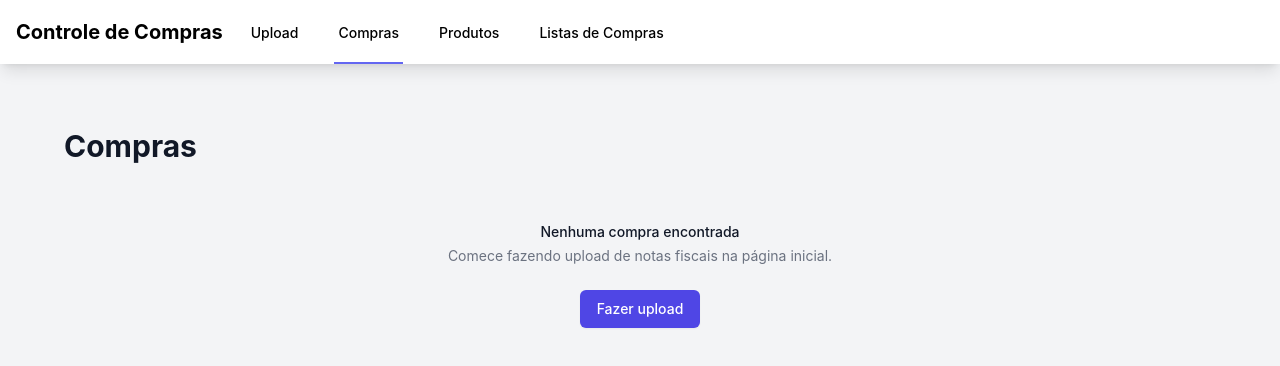
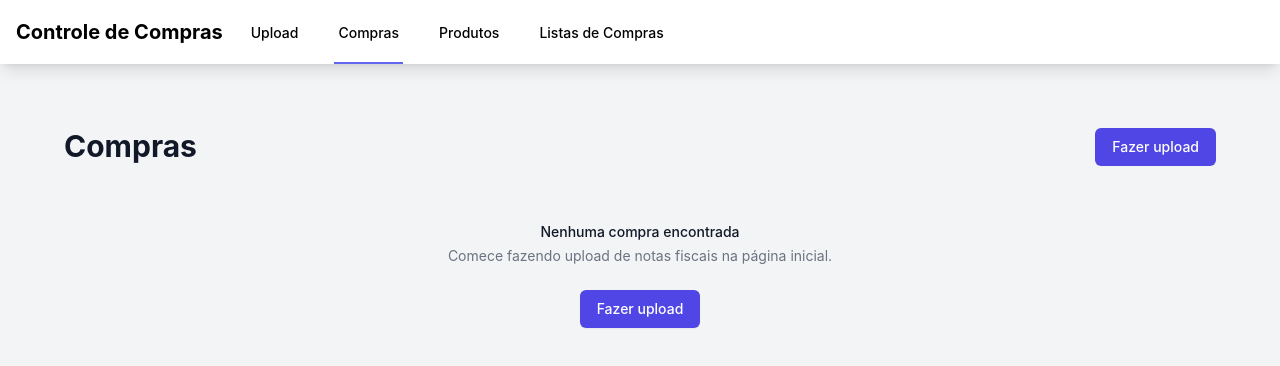
Before and after one commit to chicomcastro/uber-eats-shopping-predictor, a SvelteKit app: page /purchases in a window 1280 px wide. Shown: the top 366 px of the page. Built offline with nearby package versions, Linux system fonts and the light colour scheme.

Commit message:
feat: nav/backbuttons

```diff
--- a/src/routes/products/manage/+page.svelte
+++ b/src/routes/products/manage/+page.svelte
@@ -149,9 +149,21 @@
 <div class="py-10">
   <header>
     <div class="max-w-7xl mx-auto px-4 sm:px-6 lg:px-8">
-      <h1 class="text-3xl font-bold leading-tight text-gray-900">
-        Gerenciar Produtos
-      </h1>
+      <div class="md:flex md:items-center md:justify-between">
+        <div class="flex-1 min-w-0">
+          <h1 class="text-3xl font-bold leading-tight text-gray-900">
+            Gerenciar Produtos
+          </h1>
+        </div>
+        <div class="mt-4 flex md:mt-0 md:ml-4">
+          <a
+            href="/products"
+            class="inline-flex items-center px-4 py-2 border border-gray-300 rounded-md shadow-sm text-sm font-medium text-gray-700 bg-white hover:bg-gray-50"
+          >
+            Voltar
+          </a>
+        </div>
+      </div>
     </div>
   </header>
   <main class="relative">
--- a/src/routes/purchases/+page.svelte
+++ b/src/routes/purchases/+page.svelte
@@ -35,9 +35,21 @@
 <div class="py-10">
   <header>
     <div class="max-w-7xl mx-auto px-4 sm:px-6 lg:px-8">
-      <h1 class="text-3xl font-bold leading-tight text-gray-900">
-        Compras
-      </h1>
+      <div class="md:flex md:items-center md:justify-between">
+        <div class="flex-1 min-w-0">
+          <h1 class="text-3xl font-bold leading-tight text-gray-900">
+            Compras
+          </h1>
+        </div>
+        <div class="mt-4 flex md:mt-0 md:ml-4">
+          <a
+            href="/"
+            class="inline-flex items-center px-4 py-2 border border-transparent text-sm font-medium rounded-md text-white bg-indigo-600 hover:bg-indigo-700"
+          >
+            Fazer upload
+          </a>
+        </div>
+      </div>
     </div>
   </header>
   <main>
```
